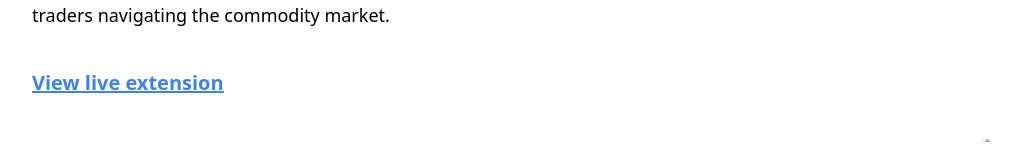
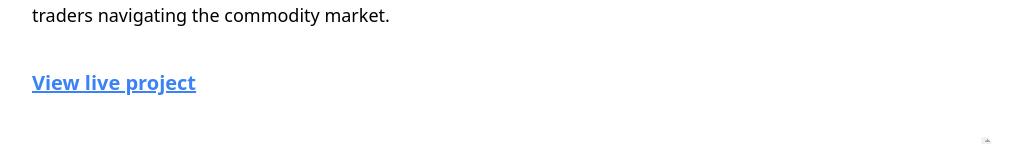
Before and after one commit to wellingtonmwadali/mwadali, a React (Vite) app: page /alpha-trade in a window 1280 px wide. Shown: the part 1655-1799 px from the top of the page, without its empty margins (128-1151 px from the left). Built offline with nearby package versions, Linux system fonts and the light colour scheme.

Commit message:
Update alphatrade.tsx

```diff
--- a/src/pages/alphatrade.tsx
+++ b/src/pages/alphatrade.tsx
@@ -95,7 +95,7 @@ const Alphatrade = () => {
             href="https://alpha-trade.netlify.app/"
             target="_blank"
           >
-            View live extension
+            View live project
           </a>{" "}
         </h1>
       </div>
```
